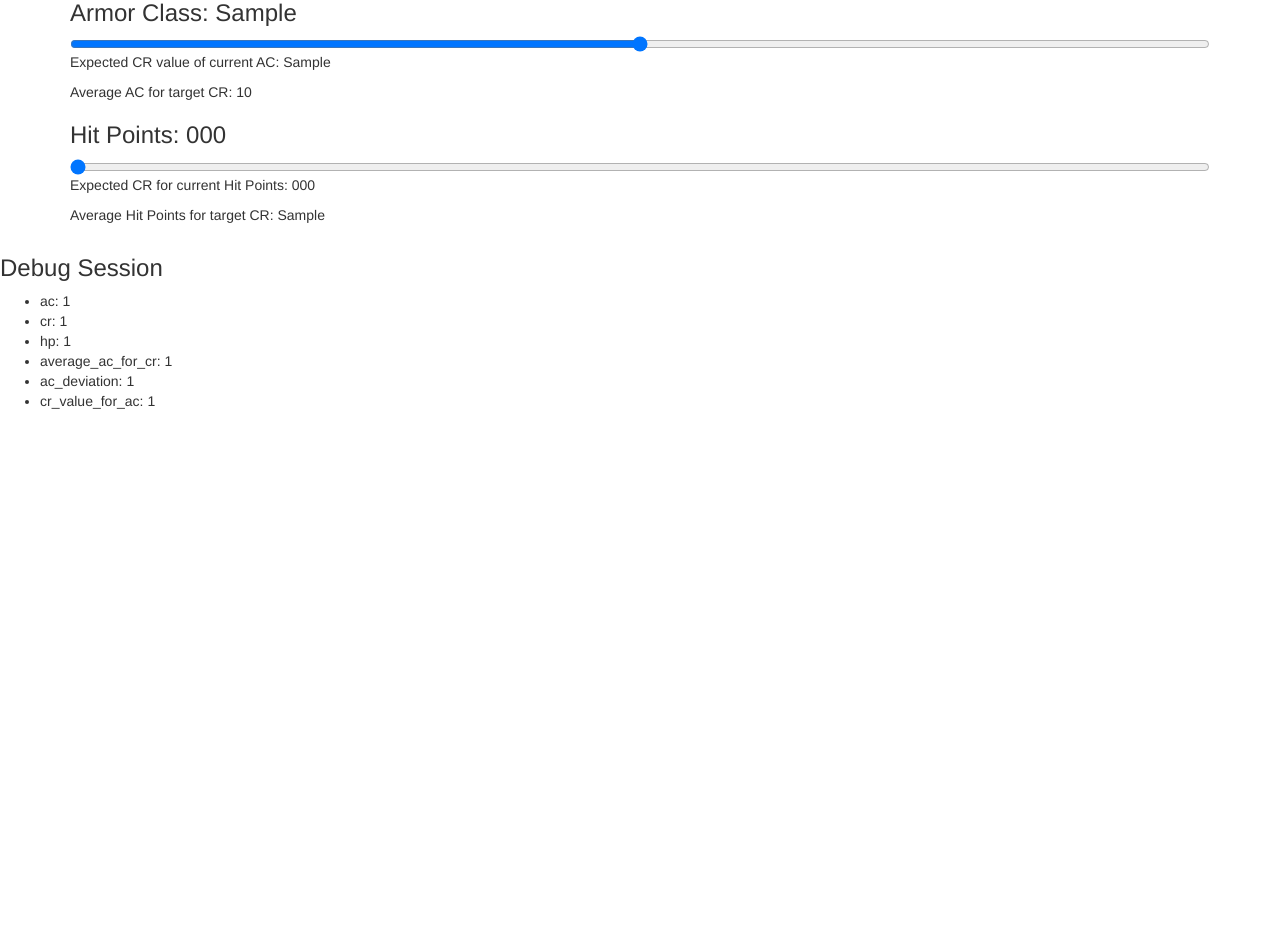
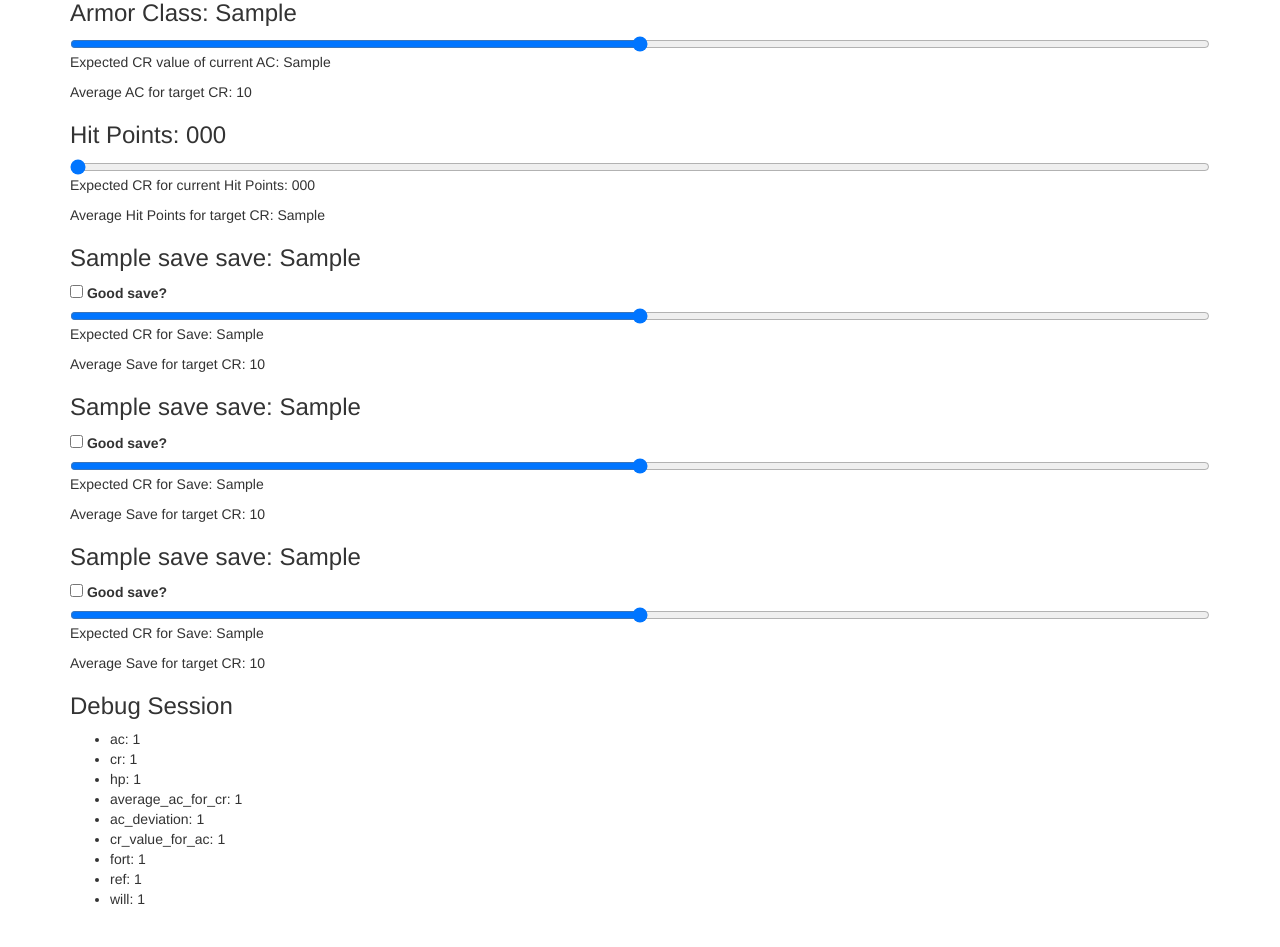
Before and after one commit to showgun666/MonsterMakerPF1e, a Flask app: template templates/monster-balancer.html in a window 1280 px wide. Shown: the part 248-1195 px from the top of the page. Before the commit the page ends 657 px from the top, so only its background shows below. Run offline with Flask 3, Linux system fonts and the light colour scheme; the visitor is signed in with stand-in values (Sample User, id 1); the template is opened without the code that fills it: most values are stand-ins (such as "Sample title", 1, 10 or a date in 2020); some libraries are stand-ins or nearby versions.

Commit message:
added saves, reflex save is functional but I will refactor the code so that it can dynamically take whichever saving throw.

```diff
--- a/app.py
+++ b/app.py
@@ -38,12 +38,43 @@ def monster_balancer():
     session["average_ac_for_cr"] = get_statistic_column("Armor Class")[int(session["cr"])]
     session["ac_deviation"] = armor_class_deviated(session["ac"], session["cr"])
     session["cr_value_for_ac"] = determine_cr_float("Armor Class", int(session["ac"]))
+
+    # Armor Class
     ac_column = get_statistic_column("Armor Class")
     min_ac = ac_column[0]
     max_ac = ac_column[-1]
+
+    # Hit Points
     hp_column = get_statistic_column("Hit Points")
     min_hp = hp_column[0]
     max_hp = hp_column[-1]
+
+    # Saving throws
+    saves = ["reflex", "fortitude", "will"]
+    good_save_column = get_statistic_column("Good Save")
+    poor_save_column = get_statistic_column("Poor Save")
+    min_good_save = good_save_column[0]
+    max_good_save = good_save_column[-1]
+    min_poor_save = poor_save_column[0]
+    max_poor_save = poor_save_column[-1]
+    current_saves = {
+        saves[0]:min_poor_save,
+        saves[1]:min_poor_save,
+        saves[2]:min_poor_save
+    }
+
+    average_good_save_for_cr = get_statistic_column("Good Save")[int(session["cr"])]
+    average_poor_save_for_cr = get_statistic_column("Poor Save")[int(session["cr"])]
+    expected_cr_for_good_save = determine_cr_float("Good Save", min_good_save)
+    expected_cr_for_poor_save = determine_cr_float("Poor Save", min_poor_save)
+
+    if not session.get("fort", None):
+        session["fort"] = current_saves[saves[0]]
+    if not session.get("ref", None):
+        session["ref"] = current_saves[saves[1]]
+    if not session.get("will", None):
+        session["will"] = current_saves[saves[2]]
+
     return render_template(
         "monster-balancer.html",
         current_ac = session["ac"],
@@ -57,8 +88,76 @@ def monster_balancer():
         max_hp = max_hp,
         expected_cr_for_hp = determine_cr_float("Hit Points", int(session["hp"])),
         expected_hp_for_cr = get_statistic_column("Hit Points")[int(session["cr"])],
+        cr_value_for_ac=session["cr_value_for_ac"],
+        saves=saves,
+        min_good_save=min_good_save,
+        max_good_save=max_good_save,
+        min_poor_save=min_poor_save,
+        max_poor_save=max_poor_save,
+        current_saves=current_saves,
+        average_good_save_for_cr=average_good_save_for_cr,
+        average_poor_save_for_cr=average_poor_save_for_cr,
+        expected_cr_for_good_save=expected_cr_for_good_save,
+        expected_cr_for_poor_save=expected_cr_for_poor_save,
+        )
 
-        )
+@app.route('/update-monster-balancer-saves-ref', methods=['POST'])
+def update_content_monster_balancer_saves_ref():
+    """ Saves Update route for monster balancer"""
+    session["ref"] = request.json['refSliderValue']
+    if request.json['isGoodSave']:
+        expected_cr_for_reflex = determine_cr_float("Good Save", int(session["ref"]))
+    else:
+        expected_cr_for_reflex = determine_cr_float("Poor Save", int(session["ref"]))
+
+    return jsonify(
+        expected_cr_for_reflex=expected_cr_for_reflex,
+                   )
+@app.route('/update-monster-balancer-saves-checked-box-ref', methods=['POST'])
+def update_content_monster_balancer_saves_checked_box_ref():
+    """ Saves Update route for monster balancer"""
+    ref_slider_value = int(request.json['refSliderValue'])
+
+    if request.json['isGoodSave']:
+        min_save = get_statistic_column("Good Save")[0]
+        max_save = get_statistic_column("Good Save")[-1]
+        ref_slider_value = max(ref_slider_value, min_save)
+        expected_cr_for_reflex = determine_cr_float("Good Save", ref_slider_value)
+        average_save_for_cr_reflex = get_statistic_column("Good Save")[int(session["cr"])]
+    else:
+        min_save = get_statistic_column("Poor Save")[0]
+        max_save = get_statistic_column("Poor Save")[-1]
+        ref_slider_value = min(ref_slider_value, max_save)
+        expected_cr_for_reflex = determine_cr_float("Poor Save", ref_slider_value)
+        average_save_for_cr_reflex = get_statistic_column("Poor Save")[int(session["cr"])]
+
+    session["ref"] = ref_slider_value
+    return jsonify(
+        min_save=min_save,
+        max_save=max_save,
+        expected_cr_for_reflex=expected_cr_for_reflex,
+        average_save_for_cr_reflex=average_save_for_cr_reflex,
+        ref_slider_value=ref_slider_value,
+                   )
+
+@app.route('/update-monster-balancer-saves-fort', methods=['POST'])
+def update_content_monster_balancer_saves_fort():
+    """ Saves Update route for monster balancer"""
+    session["fort"] = request.json['fortSliderValue']
+
+    return jsonify(
+        expected_cr_for_fort_good=determine_cr_float("Good Save", int(session["fort"])),
+        expected_cr_for_fort_poor=determine_cr_float("Poor Save", int(session["fort"])),
+                   )
+@app.route('/update-monster-balancer-saves-will', methods=['POST'])
+def update_content_monster_balancer_saves_will():
+    """ Saves Update route for monster balancer"""
+    session["will"] = request.json['willSliderValue']
+
+    return jsonify(
+        expected_cr_for_will_good=determine_cr_float("Good Save", int(session["will"])),
+        expected_cr_for_will_poor=determine_cr_float("Poor Save", int(session["will"])),
+                   )
 
 @app.route('/update-monster-balancer-ac', methods=['POST'])
 def update_content_monster_balancer_ac():
@@ -93,10 +192,16 @@ def update_content_monster_balancer_cr():
 
     session["ac_deviation"] = armor_class_deviated(session["ac"], session["cr"])
 
+    if request.json['isGoodSaveRef']:
+        average_save_for_cr_reflex = get_statistic_column("Good Save")[int(session["cr"])]
+    else:
+        average_save_for_cr_reflex = get_statistic_column("Poor Save")[int(session["cr"])]
+
     return jsonify(
         average_ac_for_cr = average_ac_for_cr,
         ac_deviation = session["ac_deviation"],
         expected_hp_for_cr = average_hp_for_cr,
+        average_save_for_cr_reflex=average_save_for_cr_reflex,
         )
 
 @app.errorhandler(404)
--- a/templates/monster-balancer.html
+++ b/templates/monster-balancer.html
@@ -8,6 +8,7 @@
         {% include 'sliders/target-cr.html' %}
         {% include 'sliders/armor-class.html' %}
         {% include 'sliders/hit-points.html' %}
+        {% include 'sliders/save-sliders.html' %}
     </div>
 </div>
 
@@ -15,34 +16,53 @@
     document.addEventListener('DOMContentLoaded', function() {
         const crSlider = document.getElementById('crSlider');
         const crSliderValueDisplay = document.getElementById('crSliderValue');
+        const average_ac_for_cr = document.getElementById('average_ac_for_cr');
+        const average_save_for_cr_reflex = document.getElementById('average_save_for_cr_reflex');
+        const cr_value_for_ac = document.getElementById('crExpectedValue')
+        const messageDisplay = document.getElementById('acDeviationMessage');
 
         const acSlider = document.getElementById('acSlider');
         const acSliderValueDisplay = document.getElementById('acSliderValue');
-        const average_ac_for_cr = document.getElementById('average_ac_for_cr');
-        const cr_value_for_ac = document.getElementById('crExpectedValue')
-        const messageDisplay = document.getElementById('acDeviationMessage');
 
         const hpSlider = document.getElementById('hpSlider');
         const hpSliderValueDisplay = document.getElementById('hpSliderValue');
         const expected_cr_for_hp = document.getElementById('expected_cr_for_hp')
         const expected_hp_for_cr = document.getElementById('expected_hp_for_cr')
 
+        const fortSlider = document.getElementById('fortitudeSlider');
+        const fortSliderValueDisplay = document.getElementById('fortitudeSliderValue');
+        const expected_cr_for_fort = document.getElementById('expected_cr_for_fortitude')
+
+        const refSlider = document.getElementById('reflexSlider');
+        const refSliderValueDisplay = document.getElementById('reflexSliderValue');
+        const expected_cr_for_reflex = document.getElementById('expected_cr_for_reflex')
+        const isGoodSaveCheckedRef = document.getElementById('reflex_is_good_save');
+
+        const willSlider = document.getElementById('willSlider');
+        const willSliderValueDisplay = document.getElementById('willSliderValue');
+        const expected_cr_for_will = document.getElementById('expected_cr_for_will')
+
         function updateSliderCR() {
             const crSliderValue = crSlider.value;
             crSliderValueDisplay.textContent = crSliderValue;
-
+            const isGoodSaveCheckedRefChecked = document.getElementById('reflex_is_good_save').checked;
 
             const requestCR = fetch('/update-monster-balancer-cr', {
                 method: 'POST',
                 headers: {
                     'Content-Type': 'application/json'
                 },
-                body: JSON.stringify({ crSliderValue: crSliderValue})
+                body: JSON.stringify({
+                    crSliderValue: crSliderValue,
+                    isGoodSaveRef: isGoodSaveCheckedRefChecked
+                })
             })
             .then(response => response.json())
             .then((crData) => {
+                console.log(crData);
                 average_ac_for_cr.textContent = crData.average_ac_for_cr;
                 expected_hp_for_cr.textContent = crData.expected_hp_for_cr;
+                average_save_for_cr_reflex.textContent = crData.average_save_for_cr_reflex;
 
                 if (crData.ac_deviation < 0) {
                     messageDisplay.textContent = "Observe that the AC of the creature is very low for the target CR! If a creature's AC deviates by more than 5 from the target AC, then the CR of the creature will change.";
@@ -68,6 +88,7 @@
             })
             .then(response => response.json())
             .then(acData => {
+                console.log(acData);
                 cr_value_for_ac.textContent = acData.cr_value_for_ac;
                 if (acData.ac_deviation < 0) {
                     messageDisplay.textContent = "Observe that the AC of the creature is very low for the target CR! If a creature's AC deviates by more than 5 from the target AC, then the CR of the creature will change.";
@@ -93,13 +114,98 @@
             })
             .then(response => response.json())
             .then(hpData => {
+                console.log(hpData);
                 expected_cr_for_hp.textContent = hpData.expected_cr_for_hp;
+            })
+        }
+
+        function updateSlidersRef() {
+            const refSliderValue = refSlider.value;
+            const isGoodSaveCheckedRefChecked = document.getElementById('reflex_is_good_save').checked;
+            refSliderValueDisplay.textContent = refSliderValue;
+            fetch('/update-monster-balancer-saves-ref', {
+                method: 'POST',
+                headers: {
+                    'Content-Type': 'application/json'
+                },
+                body: JSON.stringify({
+                    refSliderValue: refSliderValue,
+                    isGoodSave: isGoodSaveCheckedRefChecked,
+                })
+            })
+            .then(response => response.json())
+            .then(saveData => {
+                console.log(saveData);
+                expected_cr_for_reflex.textContent = saveData.expected_cr_for_reflex;
+            })
+        }
+        function updateIsGoodSaveRef() {
+            const isGoodSaveCheckedRefChecked = document.getElementById('reflex_is_good_save').checked;
+            const refSliderValue = refSlider.value;
+            fetch('/update-monster-balancer-saves-checked-box-ref', {
+                method: 'POST',
+                headers: {
+                    'Content-Type': 'application/json'
+                },
+                body: JSON.stringify({
+                    isGoodSave: isGoodSaveCheckedRefChecked,
+                    refSliderValue: refSliderValue,
+                })
+            })
+            .then(response => response.json())
+            .then(saveData => {
+                console.log(saveData);
+                const refSlider = document.getElementById('reflexSlider');
+                refSlider.min = saveData.min_save;
+                refSlider.max = saveData.max_save;
+                expected_cr_for_reflex.textContent = saveData.expected_cr_for_reflex;
+                average_save_for_cr_reflex.textContent = saveData.average_save_for_cr_reflex;
+                refSliderValueDisplay.textContent = saveData.ref_slider_value;
+                refSlider.value = saveData.ref_slider_value;
+            })
+        }
+        function updateSlidersFort() {
+            const fortSliderValue = fortSlider.value;
+            fortSliderValueDisplay.textContent = fortSliderValue;
+
+            fetch('/update-monster-balancer-saves-fort', {
+                method: 'POST',
+                headers: {
+                    'Content-Type': 'application/json'
+                },
+                body: JSON.stringify({ fortSliderValue: fortSliderValue })
+            })
+            .then(response => response.json())
+            .then(saveData => {
+                console.log(saveData);
+                expected_cr_for_fort.textContent = saveData.expected_cr_for_fort;
+            })
+        }
+        function updateSlidersWill() {
+            const willSliderValue = willSlider.value;
+            willSliderValueDisplay.textContent = willSliderValue;
+
+            fetch('/update-monster-balancer-saves-will', {
+                method: 'POST',
+                headers: {
+                    'Content-Type': 'application/json'
+                },
+                body: JSON.stringify({ willSliderValue: willSliderValue })
+            })
+            .then(response => response.json())
+            .then(saveData => {
+                console.log(saveData);
+                expected_cr_for_will.textContent = saveData.expected_cr_for_will;
             })
         }
 
         crSlider.addEventListener('input', updateSliderCR);
         acSlider.addEventListener('input', updateSlidersAC);
         hpSlider.addEventListener('input', updateSlidersHP);
+        refSlider.addEventListener('input', updateSlidersRef);
+        fortSlider.addEventListener('input', updateSlidersFort);
+        willSlider.addEventListener('input', updateSlidersWill);
+        isGoodSaveCheckedRef.addEventListener('input', updateIsGoodSaveRef);
     });
 </script>
 
--- /dev/null
+++ b/templates/sliders/save-sliders.html
@@ -0,0 +1,13 @@
+<form method="POST" action="{{ url_for('monster_balancer') }}">
+    {% for i in range(3) %}
+    <div>
+        <h3>{{ saves[i]|capitalize }} save: <span id="{{ saves[i] }}SliderValue">{{ current_saves[saves[i]] }}</span></h3>
+        <label>
+            <input type="checkbox" id="{{ saves[i] }}_is_good_save" name="{{ saves[i] }}_is_good_save"> Good save?
+        </label>
+        <input type="range" id="{{ saves[i] }}Slider" min="{{ min_poor_save }}" max="{{ max_poor_save }}" value="{{ current_saves[saves[i]] }}">
+        <p>Expected CR for Save: <span id="expected_cr_for_{{ saves[i] }}">{{ expected_cr_for_good_save }}</span></p>
+        <p>Average Save for target CR: <span id="average_save_for_cr_{{ saves[i] }}">{{ average_save_for_cr }}</span></p>
+    {% endfor %}
+
+</form>
```
Also changed, not shown: templates/sliders/armor-class copy 2.html (deleted, +0 -33 lines).
